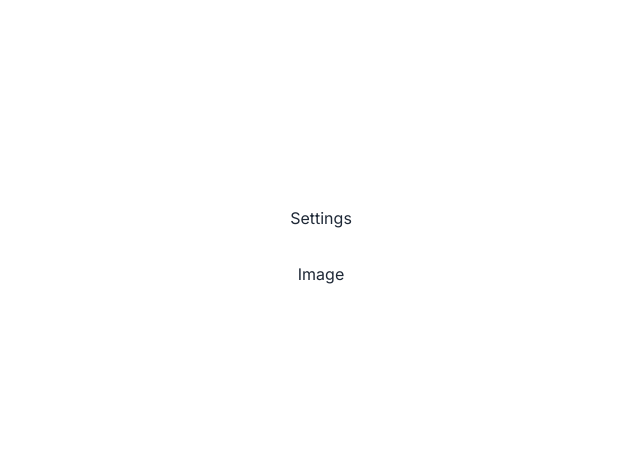
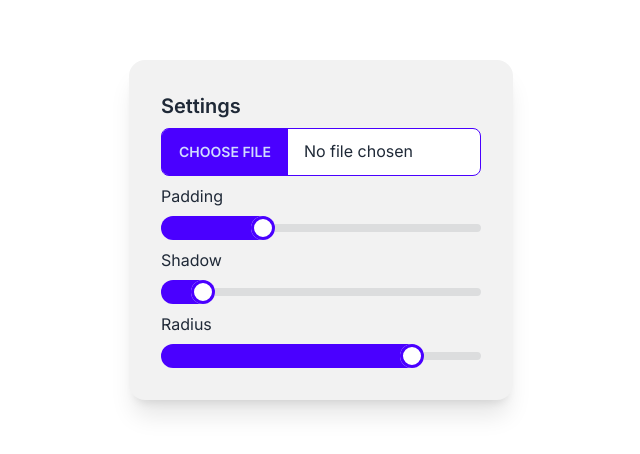
Before and after one commit to Alexskq/elevator-generator, a Next.js app: page / in a window 1280 px wide. Shown: the part 154-608 px from the top of the page, without its empty margins (319-959 px from the left). Built offline with nearby package versions, Linux system fonts and the light colour scheme.

Commit message:
part 2 useState setting & image

```diff
--- a/app/page.jsx
+++ b/app/page.jsx
@@ -1,10 +1,97 @@
-import Image from "next/image";
+"use client";
+import { useState } from "react";
 
 export default function Home() {
+  const [setting, setSettings] = useState({
+    padding: 30,
+    shadow: 10,
+    radius: 80,
+  });
+  const [image, setImage] = useState();
+
+  const handleImage = (e) => {
+    const file = e.target.files[0];
+    const fileName = file.name;
+
+    const reader = new FileReader();
+    console.log(reader);
+
+    reader.onloadend = () => {
+      const img = new Image();
+
+      // console.log(img.onload);
+      img.onload = () => {
+        setImage({
+          height: img.height,
+          width: img.width,
+          src: reader.result,
+          name: fileName,
+        });
+      };
+      img.src = reader.result;
+    };
+    reader.readAsDataURL(file);
+  };
+  // console.log(reader);
+  console.log(image);
+
+  const handleChange = (e) => {
+    let updatedValue = {};
+    updatedValue = {
+      padding: e.target.value,
+      shadow: e.target.value,
+      radius: e.target.value,
+    };
+    setSettings(updatedValue);
+  };
+
   return (
     <main className="flex lg:flex-col justify-center items-center gap-8 min-h-full">
-      <div>Settings</div>
-      <div>Image</div>
+      <div className="flex-col justify-center items-center">
+        <div className="card bg-base-200 w-96 shadow-xl">
+          <div className="card-body">
+            <h2 className="card-title">Settings</h2>
+            <div className="card-actions justify-end">
+              <input
+                type="file"
+                className="file-input file-input-primary w-full max-w-xs"
+                onChange={handleImage}
+              />
+              <p>Padding</p>
+              <input
+                type="range"
+                min={0}
+                max="99"
+                defaultValue={setting.padding}
+                // onChange={(e) => setPadding(e.target.value)}
+                name="padding"
+                className="range range-primary"
+              />
+              <p>Shadow</p>
+
+              <input
+                type="range"
+                min={0}
+                max="99"
+                defaultValue={setting.shadow}
+                name="shadow"
+                className="range range-primary"
+              />
+              <p>Radius</p>
+
+              <input
+                type="range"
+                min={0}
+                max="99"
+                defaultValue={setting.radius}
+                name="radius"
+                className="range range-primary"
+              />
+            </div>
+          </div>
+        </div>
+      </div>
+      <div>{image ? <img src={image.src} /> : null}</div>
     </main>
   );
 }
```
